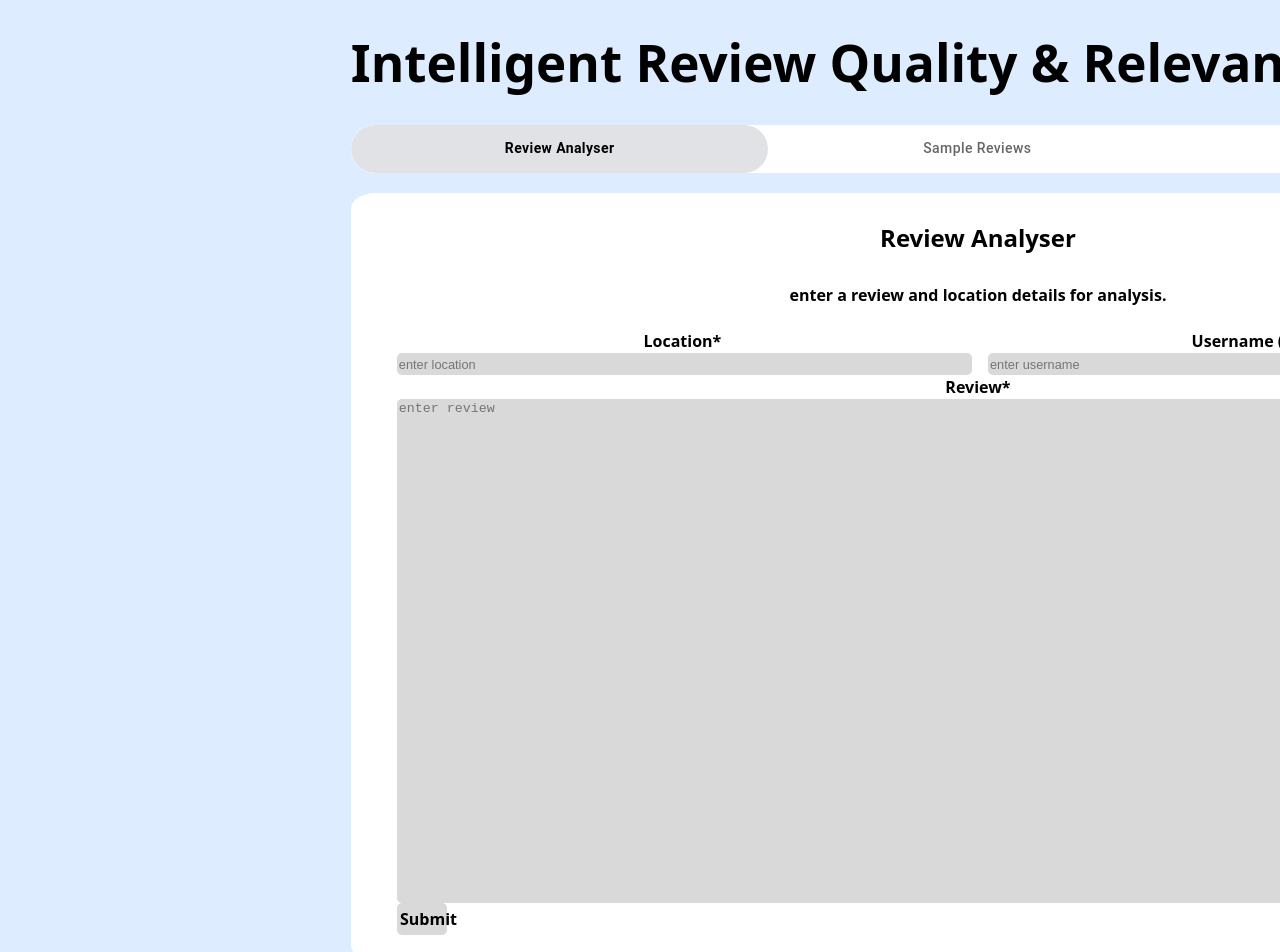
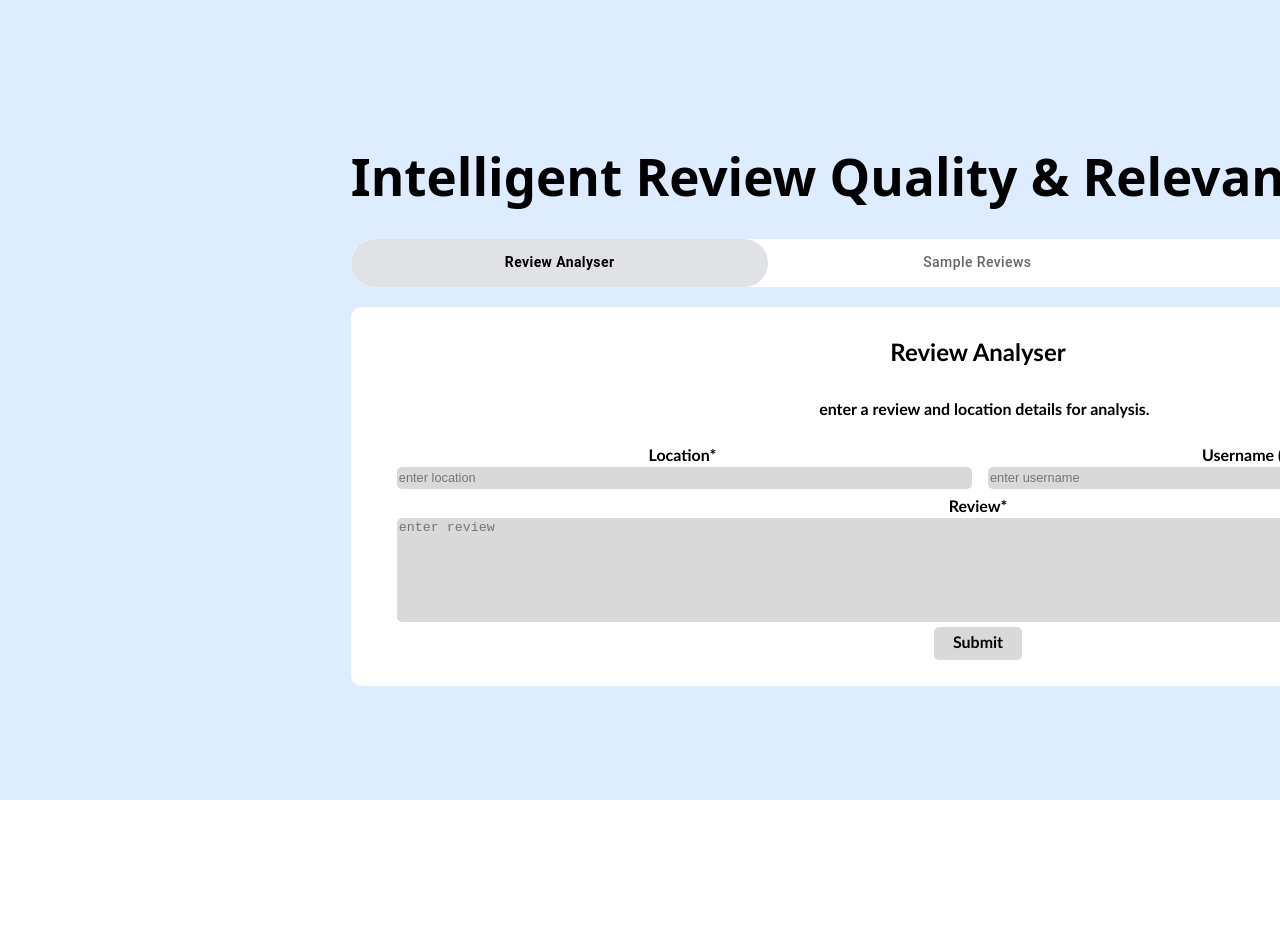
Before and after one commit to zkdlffkdb/location-review-validator, a React (Vite) app in the folder web-app/: page / in a window 1280 px wide. Shown: the top 952 px of the page. After the commit the page ends 800 px from the top, so only its background shows below. Built offline with nearby package versions, Linux system fonts and the light colour scheme.

Commit message:
updated ui of form component

```diff
--- a/web-app/src/App.jsx
+++ b/web-app/src/App.jsx
@@ -62,4 +62,4 @@ function App() {
 	)
 }
 
-export default App
+export default App;
--- a/web-app/src/components/ReviewForm.jsx
+++ b/web-app/src/components/ReviewForm.jsx
@@ -63,9 +63,11 @@ function ReviewForm() {
               />
             </div>
 
-            <button type="submit" className={styles.button}>
-              Submit
-            </button>
+            <div className={styles.buttonRow}>
+              <button type="submit" className={styles.button}>
+                Submit
+              </button>
+            </div>
           </div>
         </form>
       </fieldset>
--- a/web-app/src/components/ReviewForm.module.css
+++ b/web-app/src/components/ReviewForm.module.css
@@ -1,9 +1,10 @@
 .pageContainer {
+  font-family: "Gill Sans", "Gill Sans MT", Calibri, "Trebuchet MS", sans-serif;
   display: flex;
   align-items: stretch;
-  background: #FFFFFF;
+  background: #ffffff;
   width: 95%;
-  border-radius: 2%;
+  border-radius: 10px;
   padding: 2rem;
   color: #000000;
   font-weight: bold;
@@ -15,7 +16,7 @@
 /* Make sure the fieldset doesn’t expand to 100% */
 .fieldset {
   border: none;
-  width: auto;  /* shrink to fit content */
+  width: auto; /* shrink to fit content */
 }
 
 /* Form width */
@@ -33,7 +34,7 @@
 }
 
 .para {
-  padding: 0px 0.8rem;
+  padding-left: 0.8rem;
 }
 
 .shortinput {
@@ -51,7 +52,7 @@
   background-color: #d9d9d9;
   color: #000000;
   border-radius: 5px;
-  height: 500px;
+  height: 100px;
   resize: vertical;
   width: 100%;
 }
@@ -59,19 +60,25 @@
 .button {
   border: none;
   background-color: #d9d9d9;
-  width: 50px;
-  padding: 0.3rem 0.2rem;
+  width: fit-content;
+  padding-top: 0.3rem;
   border-radius: 5px;
   cursor: pointer;
   justify-content: center;
-  transition: background 0.2s ease-in-out;
+  transition: 0.2s ease-in-out;
   text-align: center;
   color: #000000;
   font-weight: bold;
+  margin-top: 5px auto 0 auto;
 }
 
 .button:hover {
   background: #808080;
+}
+
+.buttonRow {
+  display: flex;
+  justify-content: center;
 }
 
 .row {
@@ -84,6 +91,7 @@
   display: flex;
   flex-direction: column;
   flex: 1;
+  margin-bottom: 5px;
 }
 
 .formContainer {
```
